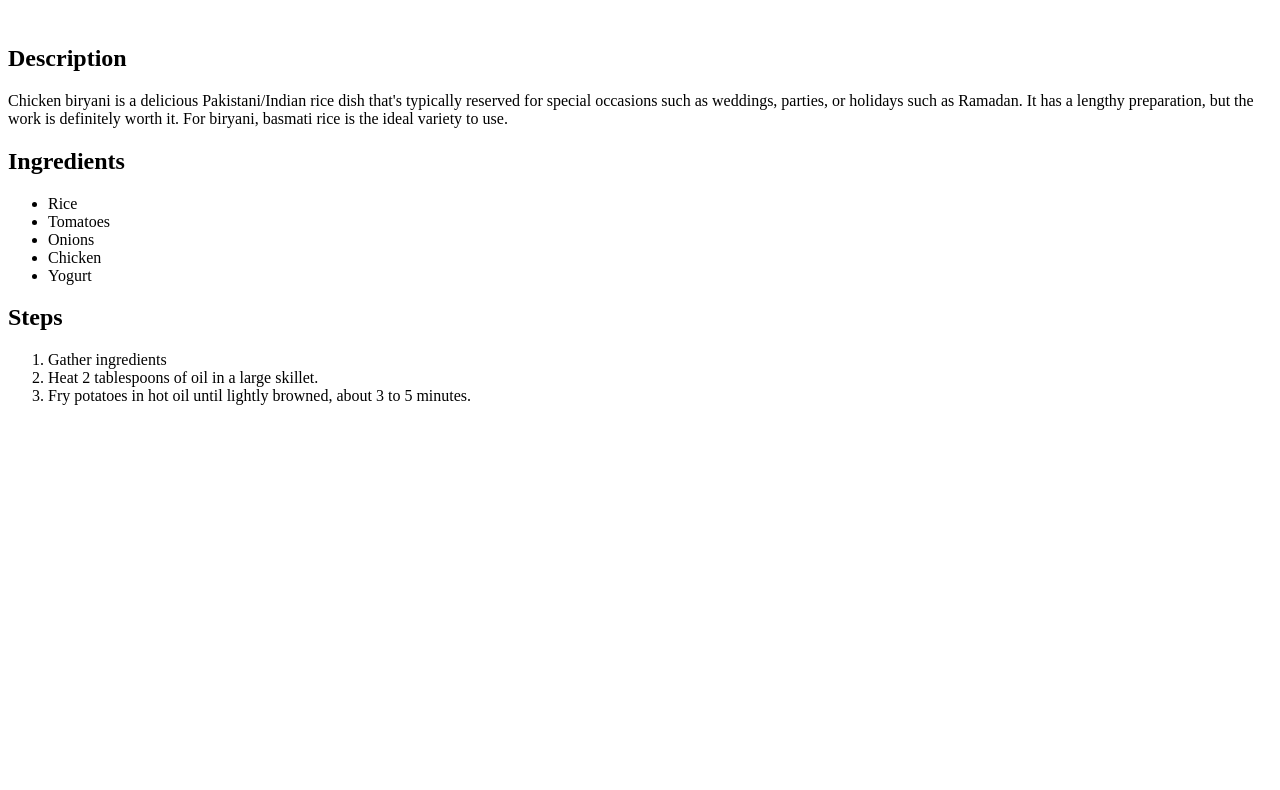
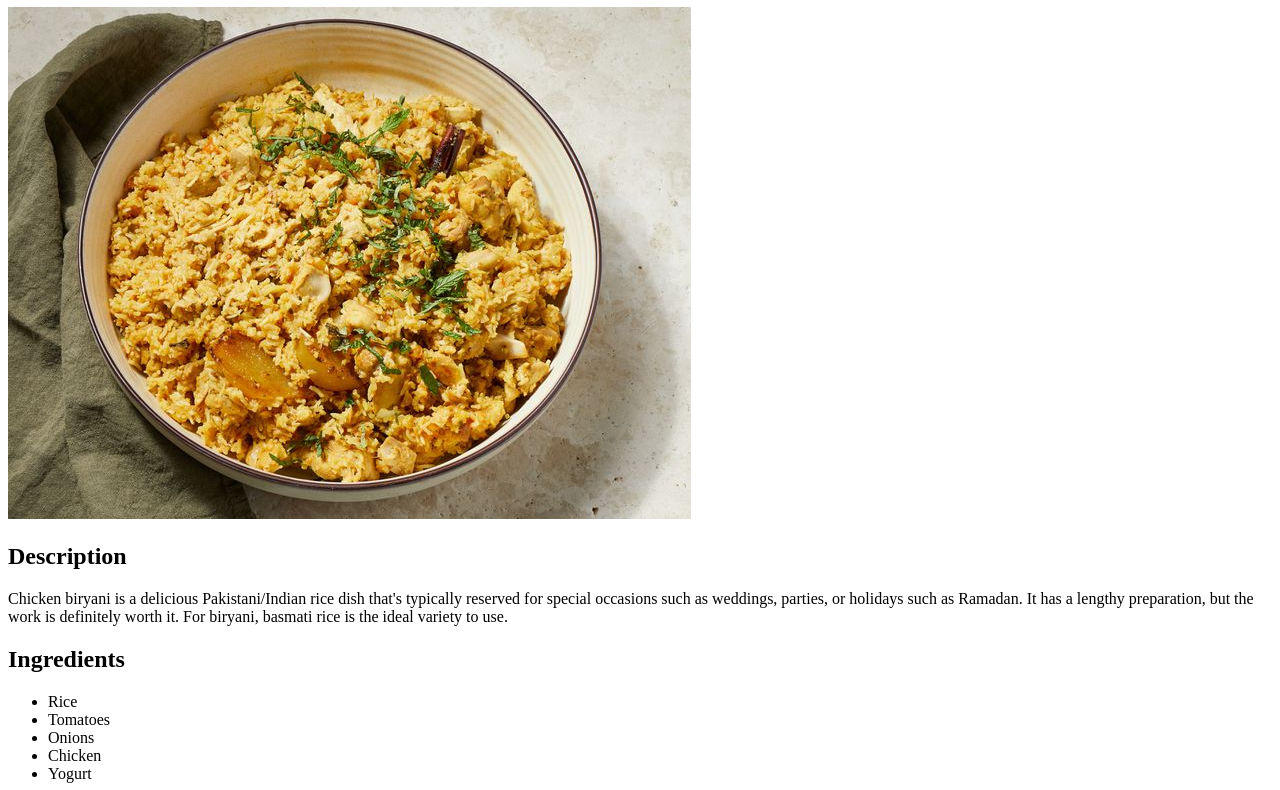
Before and after one commit to abbasi-danish/odin-recipes, a plain HTML site: page recipes/biryani.html in a window 1280 px wide. Shown: the part 73-863 px from the top of the page. Before the commit the page ends 800 px from the top, so only its background shows below. Drawn offline with Linux system fonts and the light colour scheme.

Commit message:
revert changes

```diff
--- a/recipes/biryani.html
+++ b/recipes/biryani.html
@@ -9,7 +9,7 @@
 <body>
     <h1>Chicken Biryani</h1>
 
-    <img href="../images/biryani.jpg" >
+    <img src="../images/biryani.jpg" alt="picture of biryani">
     <h2>Description</h2>
     <p> Chicken biryani is a delicious Pakistani/Indian rice dish that's typically reserved for special occasions such as weddings, parties, or holidays such as Ramadan. It has a lengthy preparation, but the work is definitely worth it. For biryani, basmati rice is the ideal variety to use.</p>
 
```
